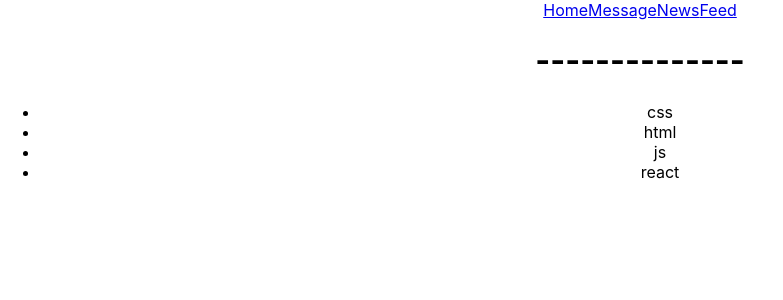
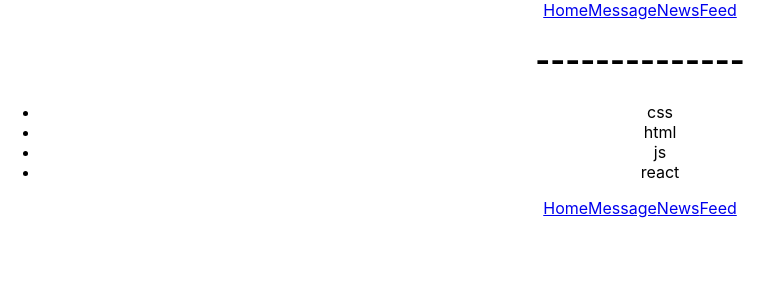
Before and after one commit to turutan1k/it-kamasutra, a React (Create React App) app in the folder my-app/: page / in a window 1280 px wide. Shown: the top 300 px of the page, without its empty margins (0-783 px from the left). Built offline with nearby package versions, Linux system fonts and the light colour scheme.

Commit message:
add Footer in the ptoject

```diff
--- a/my-app/src/App.js
+++ b/my-app/src/App.js
@@ -1,8 +1,8 @@
 import React from 'react';
 import './App.css';
-
-import Header from './Header.js';
-import Technologies from './Technologies.js';
+import Header from './Header';
+import Technologies from './Technologies';
+import Footer from './Footer';
 
 function App() {
     return (
@@ -10,6 +10,7 @@ function App() {
             <Header />
             <h1>--------------</h1>
             <Technologies />
+            <Footer />
         </div>
     );
 }
--- /dev/null
+++ b/my-app/src/Footer.js
@@ -0,0 +1,14 @@
+import React from 'react';
+
+function Footer() {
+    return (
+        <div className="App">
+            <a href="/#">Home</a>
+            <a href="/#">Message</a>
+            <a href="/#">News</a>
+            <a href="/#">Feed</a>
+        </div>
+    );
+}
+
+export default Footer;
```
